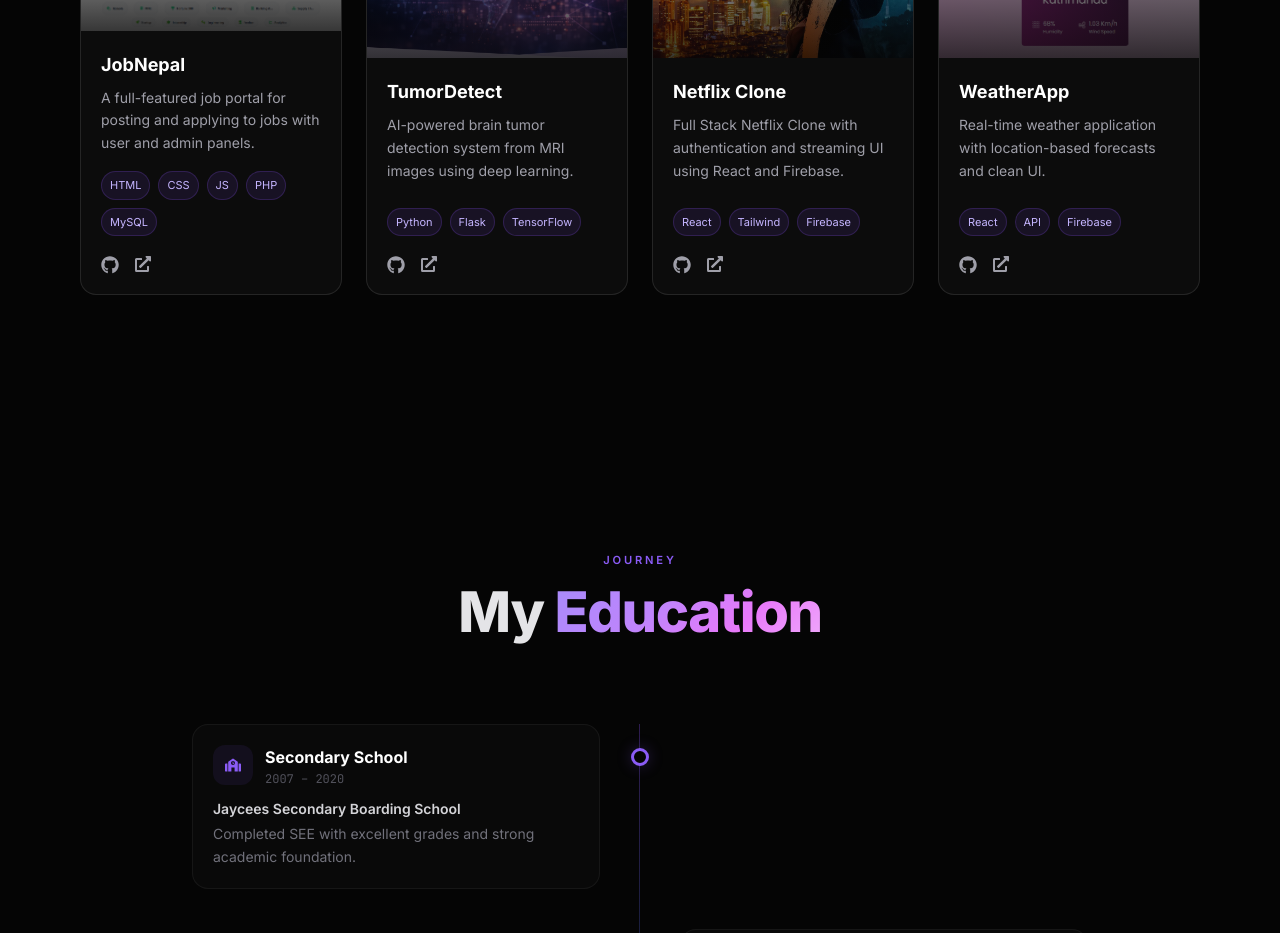
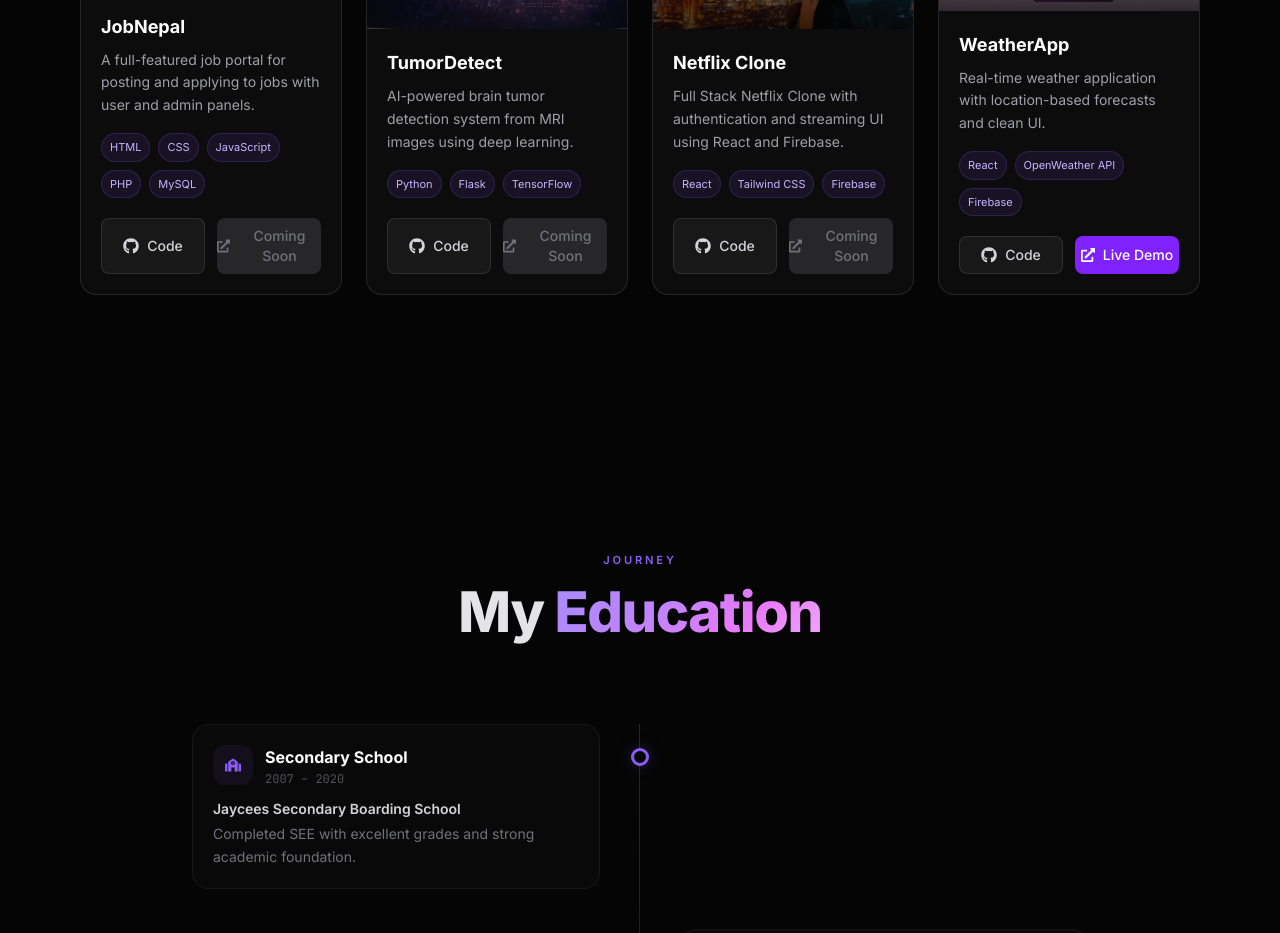
Before and after one commit to Khushbumandal2060/Portfolio, a Next.js app: page / in a window 1280 px wide. Shown: the part 4440-5373 px from the top of the page. Built offline with nearby package versions, Linux system fonts and the light colour scheme.

Commit message:
add live demo

```diff
--- a/src/components/Projects.tsx
+++ b/src/components/Projects.tsx
@@ -9,7 +9,7 @@
   {
     title: "JobNepal",
     desc: "A full-featured job portal for posting and applying to jobs with user and admin panels.",
-    tech: ["HTML", "CSS", "JS", "PHP", "MySQL"],
+    tech: ["HTML", "CSS", "JavaScript", "PHP", "MySQL"],
     github: "https://github.com/Khushbumandal2060/Jobnepal",
     live: "#",
     image: "/Jobnepal.png",
@@ -25,7 +25,7 @@
   {
     title: "Netflix Clone",
     desc: "Full Stack Netflix Clone with authentication and streaming UI using React and Firebase.",
-    tech: ["React", "Tailwind", "Firebase"],
+    tech: ["React", "Tailwind CSS", "Firebase"],
     github: "https://github.com/Khushbumandal2060/Netflix_Clone",
     live: "#",
     image: "/netflix.jpg",
@@ -33,9 +33,9 @@
   {
     title: "WeatherApp",
     desc: "Real-time weather application with location-based forecasts and clean UI.",
-    tech: ["React", "API", "Firebase"],
+    tech: ["React", "OpenWeather API", "Firebase"],
     github: "https://github.com/Khushbumandal2060/Weather-App",
-    live: "#",
+    live: "https://weather-app-blue-six-32.vercel.app/",
     image: "/weather.png",
   },
 ];
@@ -93,7 +93,6 @@
                   fill
                   className="object-cover transition-transform duration-700 group-hover:scale-105"
                 />
-
                 <div className="absolute inset-0 bg-gradient-to-t from-[#050505]/80 to-transparent" />
               </div>
 
@@ -122,23 +121,49 @@
                   ))}
                 </div>
 
-                {/* Links */}
-                <div className="flex gap-4 mt-5">
+                {/* Buttons */}
+                <div className="grid grid-cols-2 gap-3 mt-5">
+                  {/* GitHub */}
                   <Link
                     href={project.github}
                     target="_blank"
-                    className="text-zinc-400 hover:text-violet-400 transition-colors"
+                    className="flex items-center justify-center gap-2 py-2 rounded-lg
+                      border border-white/10
+                      bg-white/5
+                      hover:bg-white/10
+                      text-zinc-300
+                      transition-all duration-300"
                   >
-                    <FaGithub size={18} />
+                    <FaGithub />
+                    <span className="text-sm font-medium">Code</span>
                   </Link>
 
+                  {/* Live Demo */}
+                  {project.live !== "#" ? (
                     <Link
                       href={project.live}
                       target="_blank"
-                    className="text-zinc-400 hover:text-violet-400 transition-colors"
+                      className="flex items-center justify-center gap-2 py-2 rounded-lg
+                        bg-violet-600
+                        hover:bg-violet-500
+                        text-white
+                        transition-all duration-300"
                     >
-                    <FaExternalLinkAlt size={16} />
+                      <FaExternalLinkAlt size={14} />
+                      <span className="text-sm font-medium">Live Demo</span>
                     </Link>
+                  ) : (
+                    <button
+                      disabled
+                      className="flex items-center justify-center gap-2 py-2 rounded-lg
+                        bg-zinc-800
+                        text-zinc-500
+                        cursor-not-allowed"
+                    >
+                      <FaExternalLinkAlt size={14} />
+                      <span className="text-sm font-medium">Coming Soon</span>
+                    </button>
+                  )}
                 </div>
               </div>
             </motion.div>
```
Lines whose indentation alone changed are shown as unchanged.
